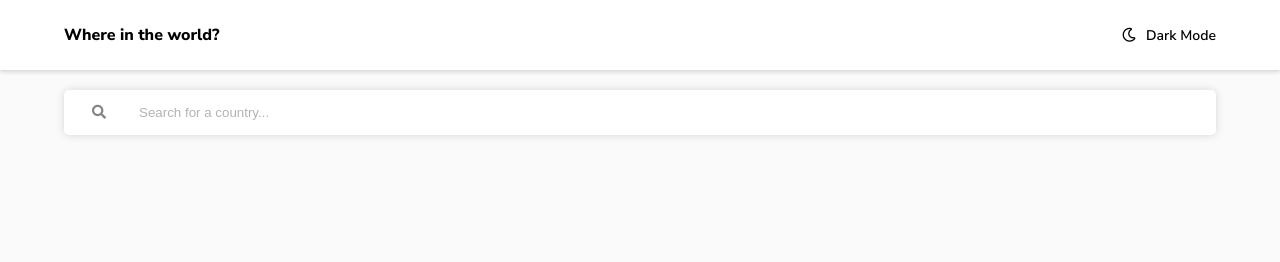
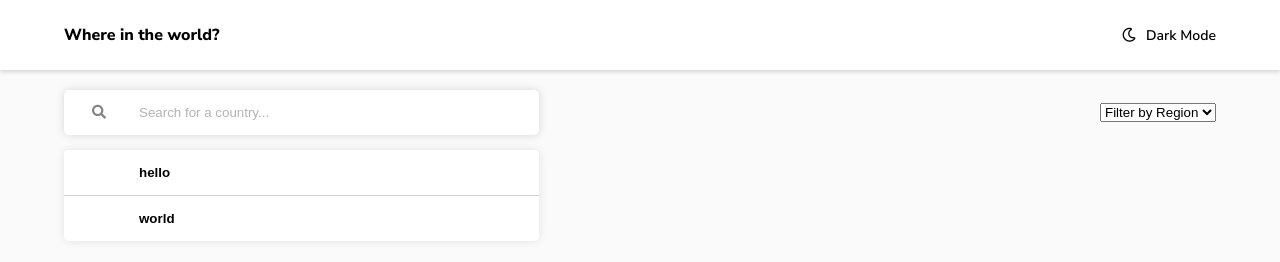
Before and after one commit to PedroEnciso/country-API, a plain HTML site: page index.html in a window 1280 px wide. Drawn offline with Linux system fonts and the light colour scheme; no server answers.

Commit message:
fixed input for desktop

```diff
--- a/index.html
+++ b/index.html
@@ -31,13 +31,18 @@
     </header>
 
     <section class="input-area" id="input-area">
+      <div class="input-container">
         <div class="icon-container">
           <i class="fas fa-search"></i>
         </div>
-      <input autocomplete="off" id="input" placeholder="Search for a country..." type="text" />
-      <div class="suggestion-panel" id="suggestion-panel">
-    </section>
-    <secton class="select-area" id="select-area">
+        <input
+          autocomplete="off"
+          id="input"
+          placeholder="Search for a country..."
+          type="text"
+        />
+      </div>
+      <div class="select-area" id="select-area">
         <select name="regions" id="filter">
           <option value="0">Filter by Region</option>
           <option value="africa">Africa</option>
@@ -46,7 +51,16 @@
           <option value="europe">Europe</option>
           <option value="oceania">Oceania</option>
         </select>
-    </secton>
+      </div>
+    </section>
+    <section class="suggestions">
+      <div class="suggestion-panel" id="suggestion-panel">
+        <button>hello</button>
+        <hr />
+        <button>world</button>
+      </div>
+    </section>
+
     <section class="countries" id="countries"></section>
     <section class="detail-screen" id="detail-screen">
       <detail-page>
@@ -152,6 +166,7 @@
           .border-countries h3 {
             margin-top: 0px;
           }
+        }
       </style>
 
       <div class="details">
--- a/styles/style.scss
+++ b/styles/style.scss
@@ -51,6 +51,9 @@ header {
 .input-area {
   width: 90%;
   margin: 20px auto 0;
+  .input-container {
+    width: 100%;
+    max-width: 475px;
     .icon-container {
       position: relative;
       i {
@@ -72,8 +75,33 @@ header {
     ::placeholder {
       color: hsl(0, 0%, 70%);
     }
+  }
+  .select-area {
+    width: 90%;
+    margin: 40px auto 0px;
+  }
+}
+@media only screen and (min-width: 376px) {
+  .input-area {
+    display: flex;
+    justify-content: space-between;
+    align-items: center;
+    .select-area {
+      width: fit-content;
+      margin: 0px 0px;
+    }
+  }
+}
+
+.suggestions {
+  width: 90%;
+  margin: 0px auto;
+  position: absolute;
+  left: 5%;
+
   .suggestion-panel {
     width: 100%;
+    max-width: 475px;
     border-radius: 5px 5px 5px 5px;
     background: white;
     margin-top: 15px;
@@ -105,12 +133,6 @@ header {
       background: hsl(207, 10%, 82%);
     }
   }
-}
-
-.select-area {
-  display: none;
-  width: 90%;
-  margin: 40px auto 0px;
 }
 
 .countries {
```
Also changed, not shown: styles/style.css, 1 other file. Lines whose indentation alone changed are shown as unchanged.
